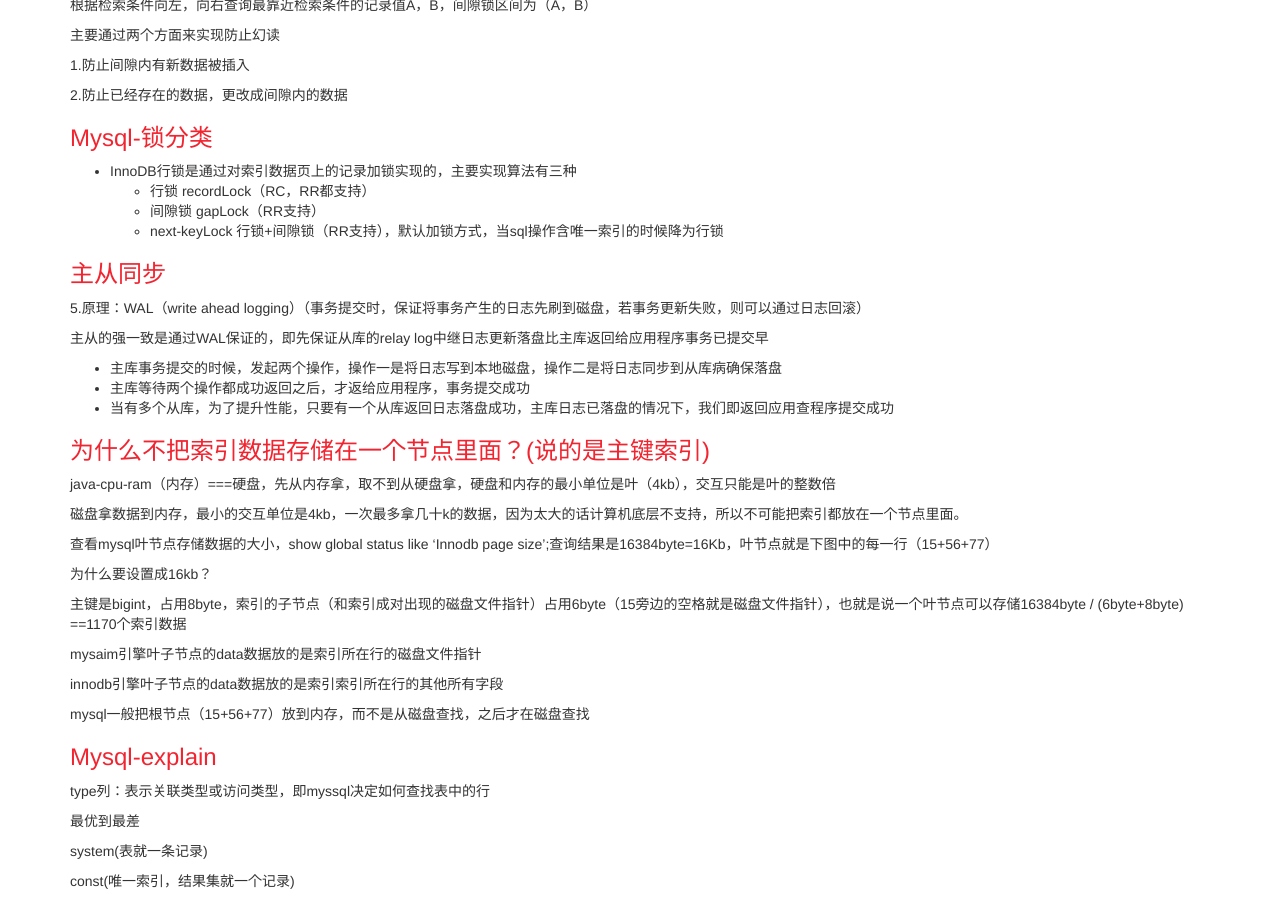
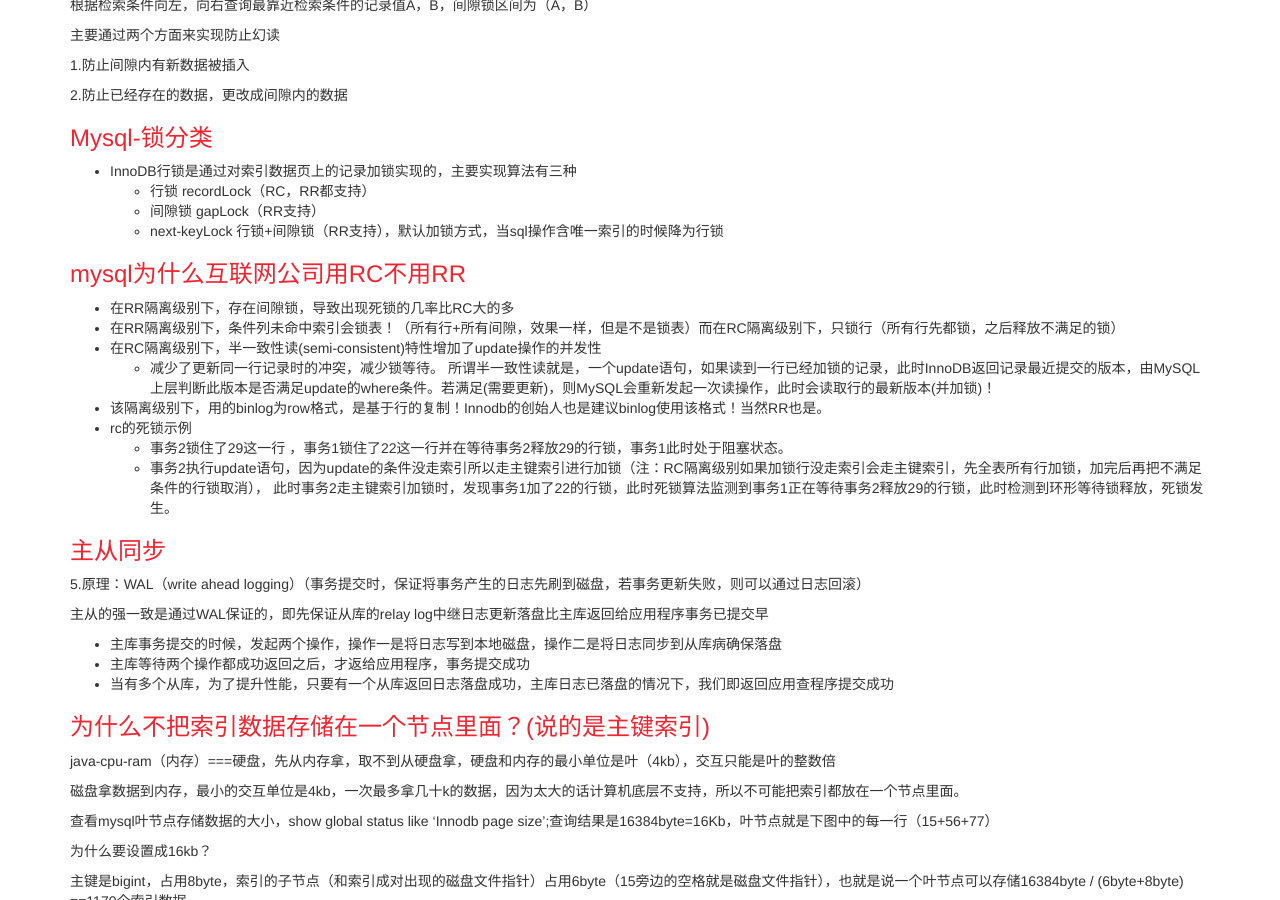
Before and after one commit to gre2/gre2.github.com, a Jekyll site: the page built from _posts/2024-06-12-mysql.md, in a window 1280 px wide and 900 px high, scrolled down 6284 px. Built offline with Jekyll 4.4.1, drawn with Linux system fonts in a browser that asks for light colours; nearby versions of some CDN libraries; comment, search, counter and statistics services are not loaded.

```diff
--- a/_posts/2024-06-12-mysql.md
+++ b/_posts/2024-06-12-mysql.md
@@ -321,6 +321,18 @@ Innodb架构图
   * 间隙锁 gapLock（RR支持）
   * next-keyLock 行锁+间隙锁（RR支持），默认加锁方式，当sql操作含唯一索引的时候降为行锁
 
+### mysql为什么互联网公司用RC不用RR
+* 在RR隔离级别下，存在间隙锁，导致出现死锁的几率比RC大的多
+* 在RR隔离级别下，条件列未命中索引会锁表！（所有行+所有间隙，效果一样，但是不是锁表）而在RC隔离级别下，只锁行（所有行先都锁，之后释放不满足的锁）
+* 在RC隔离级别下，半一致性读(semi-consistent)特性增加了update操作的并发性
+  * 减少了更新同一行记录时的冲突，减少锁等待。
+    所谓半一致性读就是，一个update语句，如果读到一行已经加锁的记录，此时InnoDB返回记录最近提交的版本，由MySQL上层判断此版本是否满足update的where条件。若满足(需要更新)，则MySQL会重新发起一次读操作，此时会读取行的最新版本(并加锁)！
+* 该隔离级别下，用的binlog为row格式，是基于行的复制！Innodb的创始人也是建议binlog使用该格式！当然RR也是。
+* rc的死锁示例
+  * 事务2锁住了29这一行 ，事务1锁住了22这一行并在等待事务2释放29的行锁，事务1此时处于阻塞状态。
+  * 事务2执行update语句，因为update的条件没走索引所以走主键索引进行加锁（注：RC隔离级别如果加锁行没走索引会走主键索引，先全表所有行加锁，加完后再把不满足条件的行锁取消），
+  此时事务2走主键索引加锁时，发现事务1加了22的行锁，此时死锁算法监测到事务1正在等待事务2释放29的行锁，此时检测到环形等待锁释放，死锁发生。
+
 
 
 
```
Also changed, not shown: _posts/2019-05-18-redis.md (+37 -4 lines), _posts/2020-04-06-zookeeper.md (+18 -0 lines), picture/redis-rdb.png (added), picture/redis-跳表.png (added).
